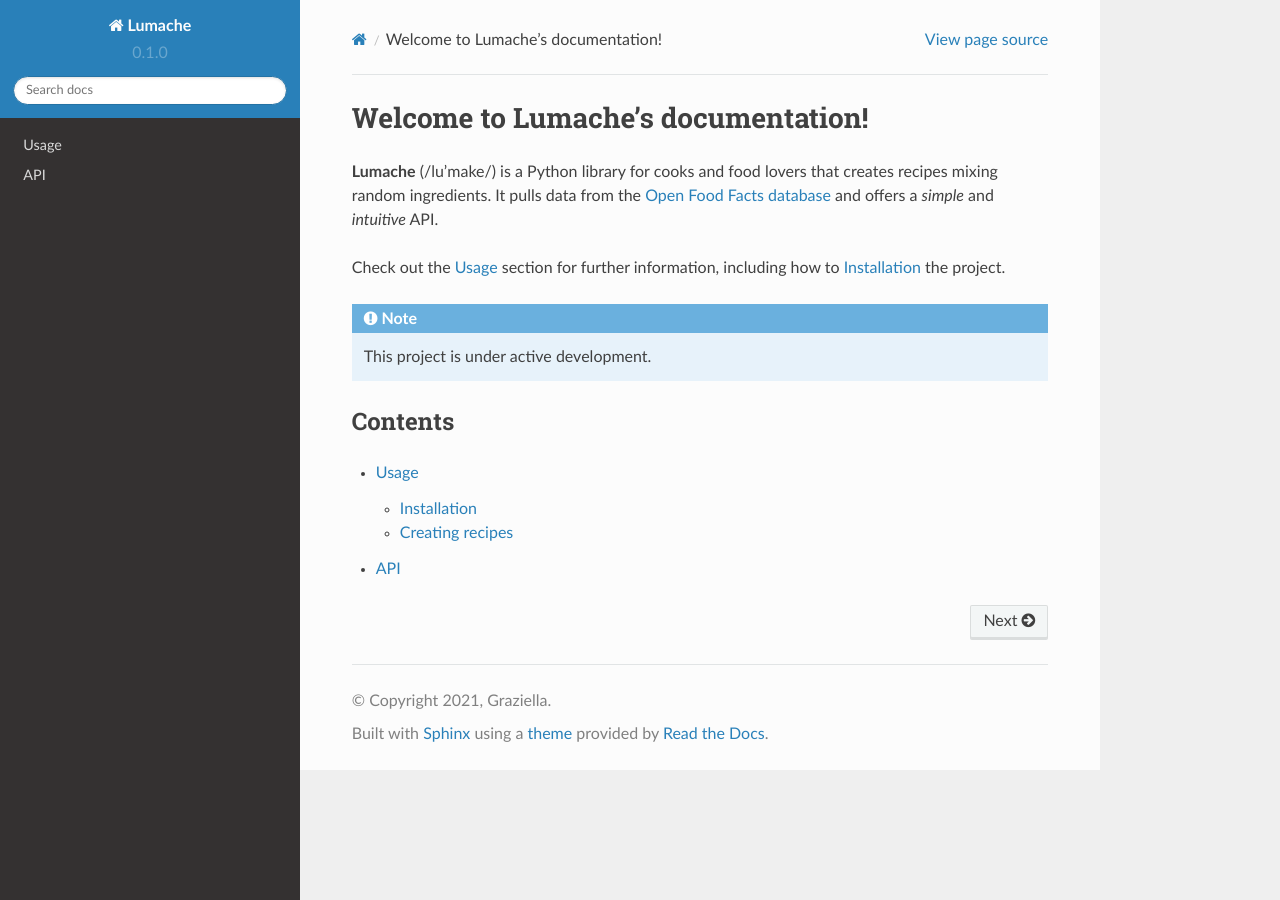
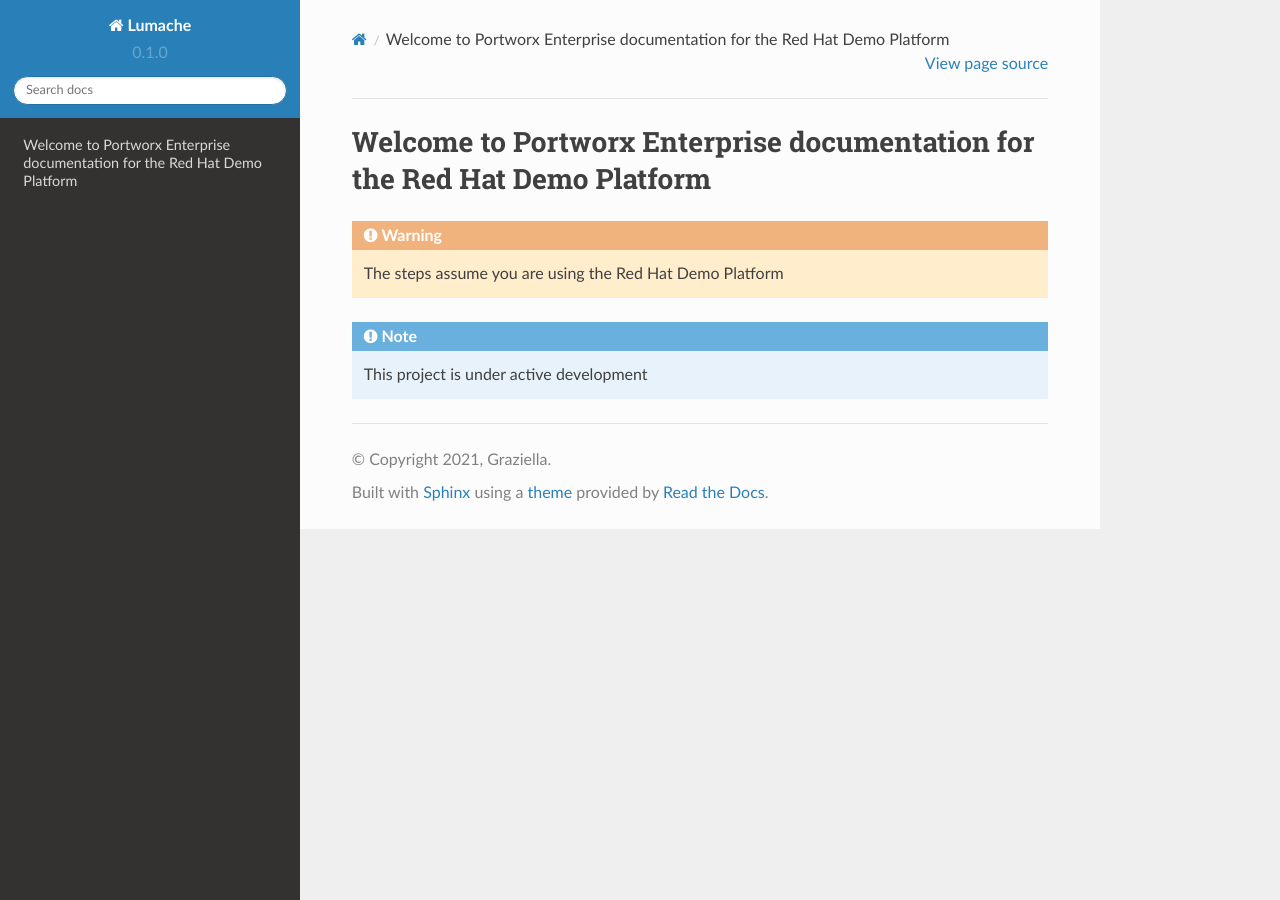
Before and after one commit to bhavin04890/rhdp-pxe-docs, a Sphinx documentation site: the page built from docs/source/index.rst, in a window 1280 px wide. Built offline with Sphinx 7.4.7 and the Read the Docs theme 2.0.0, drawn with Linux system fonts in a browser that asks for light colours.

Commit message:
updating index.rst

```diff
--- a/docs/source/api.rst
+++ /dev/null
@@ -1,7 +0,0 @@
-API
-===
-
-.. autosummary::
-   :toctree: generated
-
-   lumache
--- a/docs/source/index.rst
+++ b/docs/source/index.rst
@@ -1,22 +1,12 @@
-Welcome to Lumache's documentation!
+Welcome to Portworx Enterprise documentation for the Red Hat Demo Platform
 ===================================
 
-**Lumache** (/lu'make/) is a Python library for cooks and food lovers
-that creates recipes mixing random ingredients.
-It pulls data from the `Open Food Facts database <https://world.openfoodfacts.org/>`_
-and offers a *simple* and *intuitive* API.
-
-Check out the :doc:`usage` section for further information, including
-how to :ref:`installation` the project.
+.. warning:: The steps assume you are using the Red Hat Demo Platform
 
 .. note::
-
-   This project is under active development.
-
-Contents
---------
+    This project is under active development
 
 .. toctree::
-
-   usage
-   api
+   :caption: Portworx Enterprise Labs
+   :maxdepth: 2
+   :glob:
```
Also changed, not shown: docs/source/usage.rst (deleted, +0 -33 lines).
